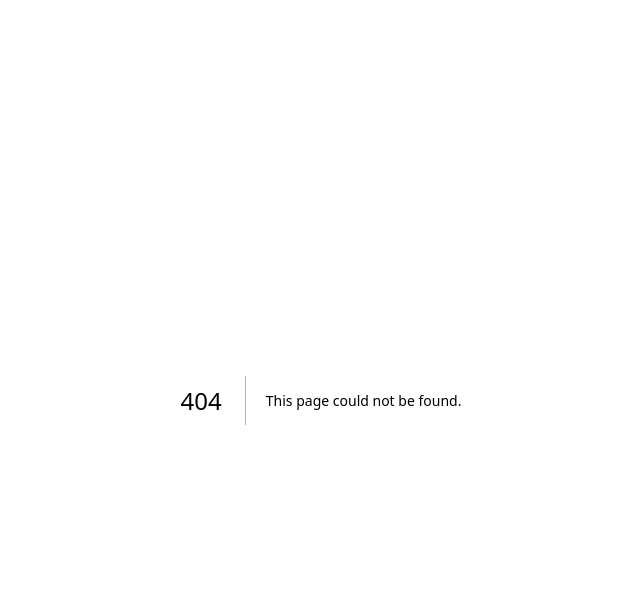
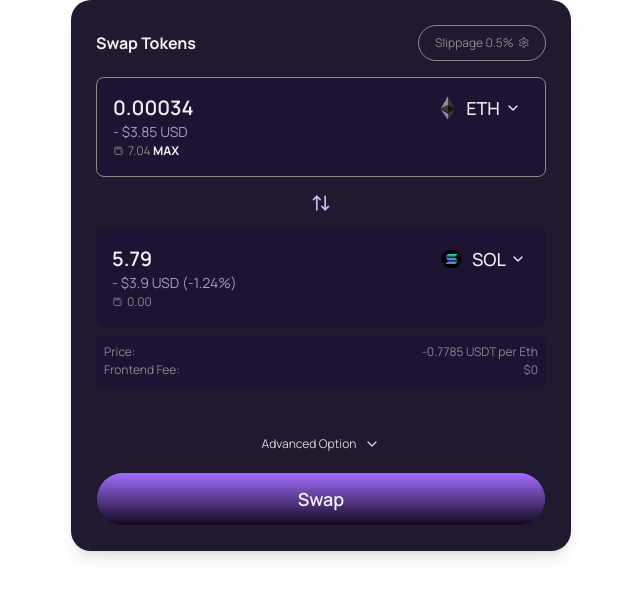
Before and after one commit to stephanniegb/ZeroXBridge_Frontend, a Next.js app: page /swap in a window 1280 px wide. Before the commit this address had no page. Shown: the top 596 px of the page, without its empty margins (319-959 px from the left). Built offline with nearby package versions, Linux system fonts and the light colour scheme.

Commit message:
Add Swap component and page for token swapping functionality

```diff
--- /dev/null
+++ b/app/components/swap.tsx
@@ -0,0 +1,174 @@
+"use client"
+import { useState } from "react";
+import { ChevronDown, Settings, ArrowUpDown, Wallet2 } from "lucide-react";
+import Image from "next/image";
+
+const tokens = ["ETH", "SOL"];
+
+const Swap = () => {
+  const [fromValue, setFromValue] = useState("0.00034");
+  const [toValue, setToValue] = useState("5.79");
+  const [fromToken, setFromToken] = useState("ETH");
+  const [toToken, setToToken] = useState("SOL");
+  const [showFromDropdown, setShowFromDropdown] = useState(false);
+  const [showToDropdown, setShowToDropdown] = useState(false);
+
+  const handleSwap = () => {
+    setFromToken(toToken);
+    setToToken(fromToken);
+    setFromValue(toValue);
+    setToValue(fromValue);
+  };
+
+  return (
+    <div className="font-[family-name:var(--font-manrope)] max-w-[31.25rem] mx-auto relative p-6 rounded-[1.25rem] shadow-lg text-white bg-[#21192F] border-[0.4px] border-transparent before:absolute before:inset-0 before:bg-gradient-to-b before:from-[#1F1333] before:to-[#614199] before:rounded-[1.25rem] before:-z-10 before:w-full before:h-full before:border-[0.4px] before:border-transparent">
+
+      <div className="flex justify-between items-center mb-4">
+        <h2 className="text-[1rem] font-bold">Swap Tokens</h2>
+        <button className="flex items-center text-[0.75rem]  border-[0.4px] border-[#8B8B8B] text-[#8B8B8B] px-4 py-2 rounded-full">
+          Slippage 0.5% <Settings size={11.45} className="ml-1" />
+        </button>
+      </div>
+
+      <div className="border-[0.4px] border-[#8B8B8B] bg-[#1F1333] p-4 rounded-lg mb-2 relative">
+        <div className="flex justify-between items-center">
+          <input
+            type="text"
+            value={fromValue}
+            onChange={(e) => setFromValue(e.target.value)}
+            className="bg-transparent text-xl font-semibold w-full focus:outline-none"
+          />
+          <div className="relative">
+          <button
+  className="flex items-center pr-2 min-w-[90px] justify-between"
+  onClick={() => setShowFromDropdown(!showFromDropdown)}
+>
+  <Image
+    src={`/${fromToken.toLowerCase()}-icon.png`}
+    alt={fromToken}
+    width={24}
+    height={24}
+    className="w-[24px] h-[24px] object-contain mr-2"
+  />
+  <span className="font-medium text-[1.125rem] w-12 text-center">{fromToken}</span> {/* Fixed width */}
+  <ChevronDown size={16} className="ml-1 flex-shrink-0" />
+</button>
+
+
+            {showFromDropdown && (
+              <div className="absolute right-0 mt-2 bg-[#2D1B42] p-2 rounded-lg shadow-md z-20">
+                {tokens.map((token) => (
+                  <div
+                    key={token}
+                    className="cursor-pointer p-2 hover:bg-gray-600 rounded"
+                    onClick={() => { setFromToken(token); setShowFromDropdown(false); }}
+                  >
+                    {token}
+                  </div>
+                ))}
+              </div>
+            )}
+          </div>
+        </div>
+        <p className="text-sm text-gray-400">- $3.85 USD</p>
+        <div className="flex items-center gap-x-1">
+            <Wallet2 className="w-[10.94px] h-[9.63px] text-[#8B8B8B]" />
+            <p className="text-[0.75rem] text-[#888888] ">7.04 <span className="text-white font-bold">MAX</span></p>
+        </div>
+      </div>
+
+      <div className="flex justify-center my-2">
+        <button onClick={handleSwap} className="p-2 ">
+          <ArrowUpDown size={20} className="text-[#D2B9FF]" />
+        </button>
+      </div>
+
+      <div className=" bg-[#1F1333] p-4 rounded-lg mb-2 relative">
+        <div className="flex justify-between items-center">
+          <input
+            type="text"
+            value={toValue}
+            onChange={(e) => setToValue(e.target.value)}
+            className="bg-transparent text-xl font-semibold w-full focus:outline-none"
+          />
+          <div className="relative">
+          <button
+  className="flex items-center pr-2 min-w-[90px] justify-between"
+  onClick={() => setShowToDropdown(!showToDropdown)}
+>
+  <Image
+    src={`/${toToken.toLowerCase()}-icon.png`}
+    alt={toToken}
+    width={24}
+    height={24}
+    className="w-[24px] h-[24px] object-contain mr-2"
+  />
+  <span className="font-medium text-[1.125rem] w-12 text-center">{toToken}</span> {/* Fixed width */}
+  <ChevronDown size={16} className="ml-1 flex-shrink-0" />
+</button>
+
+
+            {showToDropdown && (
+              <div className="absolute right-0 mt-2 bg-[#2D1B42] p-2 rounded-lg shadow-md z-20">
+                {tokens.map((token) => (
+                  <div
+                    key={token}
+                    className="cursor-pointer p-2 hover:bg-gray-600 rounded"
+                    onClick={() => { setToToken(token); setShowToDropdown(false); }}
+                  >
+                    {token}
+                  </div>
+                ))}
+              </div>
+            )}
+          </div>
+        </div>
+        <p className="text-sm text-gray-400">- $3.9 USD (-1.24%)</p>
+
+        <div className="flex items-center gap-x-1">
+            <Wallet2 className="w-[10.94px] h-[9.63px] text-[#8B8B8B]" />
+            <p className="text-[0.75rem] text-[#888888] ">0.00 </p>
+        </div>
+      </div>
+
+      <div className=" bg-[#1F1333] p-2 rounded-lg mb-[3rem] relative text-[#888888] text-[12px]">
+        <div className="w-ful flex justify-between items-center">
+        <p>Price:</p> <p> -0.7785 USDT per Eth</p>
+
+        </div>
+        <div className="w-ful flex justify-between items-center">
+
+        <p>Frontend Fee:</p> <p> $0</p>
+        </div>
+      </div>
+
+      <div className="text-[#D4D4D4] text-[12px] flex w-full justify-center gap-x-1 mb-[1.2rem] items-center">
+        <p>Advanced Option</p>
+  <ChevronDown size={16} className="ml-1 flex-shrink-0" />
+
+      </div>
+
+      <button
+  className="w-full py-3 rounded-full text-lg font-semibold text-white bg-gradient-to-t from-[#12081D] to-[#A26DFF] relative"
+  style={{
+    border: "0.7px solid transparent",
+    backgroundClip: "padding-box",
+    position: "relative",
+  }}
+>
+  <span
+    className="absolute inset-0 rounded-full p-[2px]"
+    style={{
+      background: "linear-gradient(180deg, #A26DFF 0%, #12081D 100%)",
+      maskImage: "linear-gradient(white, white)",
+      WebkitMaskImage: "linear-gradient(white, white)",
+    }}
+  />
+  <span className="relative z-10">Swap</span>
+</button>
+
+    </div>
+  );
+};
+
+export default Swap;
--- /dev/null
+++ b/app/swap/page.tsx
@@ -0,0 +1,12 @@
+import React from 'react'
+import Swap from '../components/swap'
+
+function page() {
+  return (
+    <>
+    <Swap />
+    </>
+  )
+}
+
+export default page
```
Also changed, not shown: public/eth-icon.png (added), public/sol-icon.png (added).
